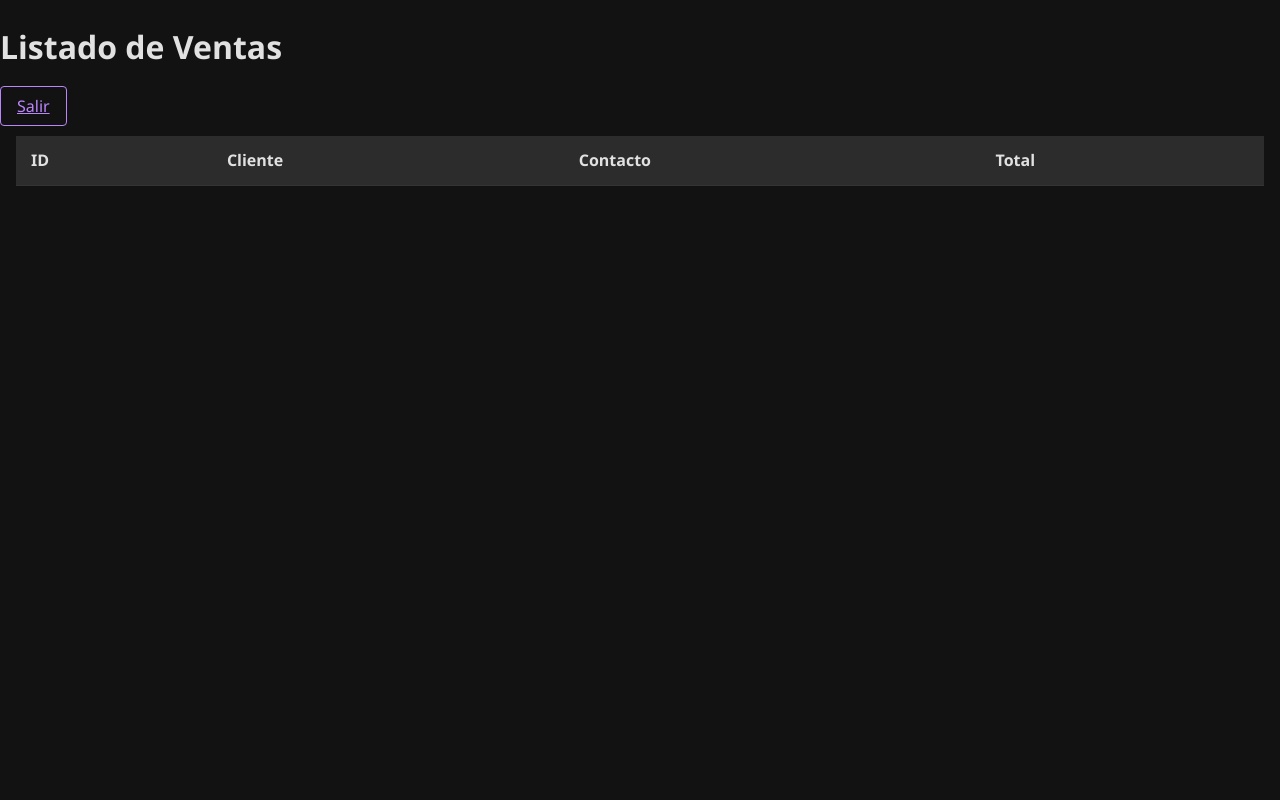
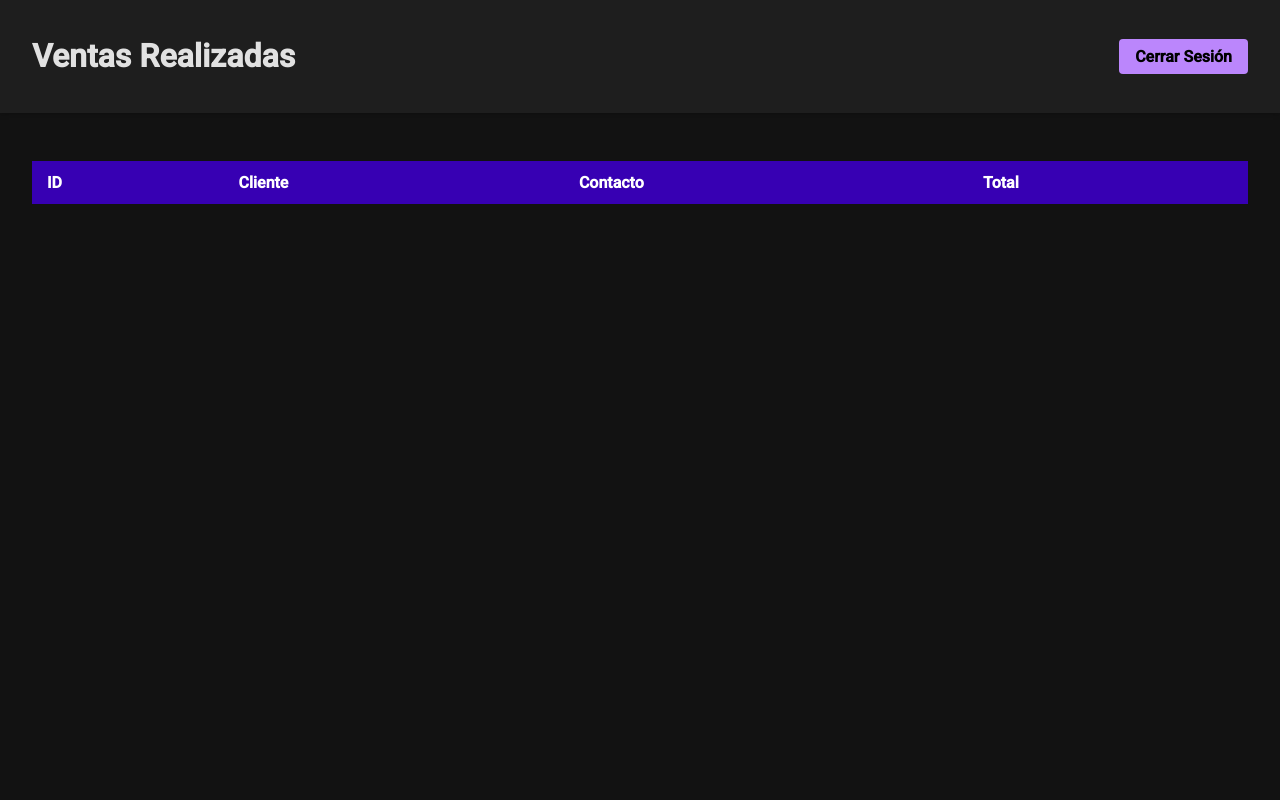
Before and after one commit to julmago/prueba1, a PHP site: page /admin/panel.php in a window 1280 px wide. Run offline with PHP 8.4, Linux system fonts and the light colour scheme; the visitor is signed in with stand-in values (Sample User, id 1); lists and menus that the app fills with data are empty.

Commit message:
Add files via upload

```diff
--- a/admin/panel.php
+++ b/admin/panel.php
@@ -11,8 +11,9 @@ if (isset($ventas[0][0]) && $ventas[0][0] === 'ID') {
     array_shift($ventas);
 }
 
+// Ordenar por fecha (más recientes primero)
 usort($ventas, function($a, $b) {
-    return strtotime($b[1]) - strtotime($a[1]); // Orden descendente
+    return strtotime($b[1]) - strtotime($a[1]);
 });
 ?>
 
@@ -23,11 +24,12 @@ usort($ventas, function($a, $b) {
     <meta name="viewport" content="width=device-width, initial-scale=1.0">
     <title>Panel de Ventas</title>
     <link rel="stylesheet" href="styles.css">
+    <link href="https://fonts.googleapis.com/css2?family=Roboto:wght@400;500&display=swap" rel="stylesheet">
 </head>
 <body class="dark-theme">
-    <header>
-        <h1>Listado de Ventas</h1>
-        <a href="logout.php" class="logout">Salir</a>
+    <header class="header">
+        <h1>Ventas Realizadas</h1>
+        <a href="logout.php" class="logout">Cerrar Sesión</a>
     </header>
 
     <div class="table-container">
@@ -41,12 +43,21 @@ usort($ventas, function($a, $b) {
                 </tr>
             </thead>
             <tbody>
-                <?php foreach ($ventas as $venta): ?>
+                <?php foreach ($ventas as $venta):
+                    $detalles = json_decode($venta[6], true);
+                    $nombre_completo = htmlspecialchars($venta[2]);
+                    $whatsapp = htmlspecialchars($venta[3]);
+                    $total = number_format(floatval($venta[5]), 2);
+                ?>
                 <tr onclick="window.location='detalle_pedido.php?id=<?= $venta[0] ?>'">
                     <td><?= substr($venta[0], 0, 8) ?></td>
-                    <td><?= htmlspecialchars($venta[2]) ?></td>
-                    <td><a href="https://wa.me/<?= $venta[3] ?>" target="_blank"><?= $venta[3] ?></a></td>
-                    <td>$<?= number_format($venta[5], 2) ?></td>
+                    <td><?= $nombre_completo ?></td>
+                    <td onclick="event.stopPropagation()">
+                        <a href="https://wa.me/<?= $whatsapp ?>" class="whatsapp-link" target="_blank">
+                            <?= $whatsapp ?>
+                        </a>
+                    </td>
+                    <td>$<?= $total ?></td>
                 </tr>
                 <?php endforeach; ?>
             </tbody>
--- a/admin/styles.css
+++ b/admin/styles.css
@@ -1,94 +1,194 @@
-/* Estilos generales */
 :root {
-    --bg-color: #121212;
-    --surface: #1e1e1e;
+    --bg-dark: #121212;
+    --surface-dark: #1e1e1e;
     --primary: #bb86fc;
+    --primary-variant: #3700b3;
     --text: #e1e1e1;
     --text-secondary: #a0a0a0;
+    --error: #cf6679;
 }
 
 body.dark-theme {
-    background-color: var(--bg-color);
+    background-color: var(--bg-dark);
     color: var(--text);
-    font-family: 'Segoe UI', Tahoma, Geneva, Verdana, sans-serif;
+    font-family: 'Roboto', sans-serif;
     margin: 0;
     padding: 0;
-    line-height: 1.6;
+    min-height: 100vh;
 }
 
-/* Panel de ventas */
+/* Login */
+.login-container {
+    max-width: 400px;
+    margin: 5vh auto;
+    padding: 2rem;
+    background: var(--surface-dark);
+    border-radius: 8px;
+    box-shadow: 0 2px 10px rgba(0, 0, 0, 0.5);
+    text-align: center;
+}
+
+.login-container h1 {
+    margin-bottom: 1.5rem;
+    color: var(--primary);
+}
+
+.login-container input {
+    width: 100%;
+    padding: 12px;
+    margin-bottom: 1rem;
+    background: #2c2c2c;
+    border: none;
+    border-radius: 4px;
+    color: var(--text);
+}
+
+.login-container button {
+    width: 100%;
+    padding: 12px;
+    background: var(--primary);
+    color: #000;
+    border: none;
+    border-radius: 4px;
+    cursor: pointer;
+    font-weight: bold;
+    transition: background 0.3s;
+}
+
+.login-container button:hover {
+    background: var(--primary-variant);
+    color: white;
+}
+
+.error {
+    color: var(--error);
+    margin-bottom: 1rem;
+}
+
+/* Panel */
+.header {
+    display: flex;
+    justify-content: space-between;
+    align-items: center;
+    padding: 1rem 2rem;
+    background: var(--surface-dark);
+    box-shadow: 0 2px 5px rgba(0, 0, 0, 0.2);
+}
+
+.logout {
+    background: var(--primary);
+    color: #000;
+    padding: 8px 16px;
+    border-radius: 4px;
+    text-decoration: none;
+    font-weight: bold;
+    transition: all 0.3s;
+}
+
+.logout:hover {
+    background: var(--primary-variant);
+    color: white;
+}
+
 .table-container {
+    padding: 2rem;
     overflow-x: auto;
-    padding: 1rem;
 }
 
 table {
     width: 100%;
     border-collapse: collapse;
+    margin-top: 1rem;
 }
 
-th, td {
+th {
+    background: var(--primary-variant);
+    color: white;
     padding: 12px 15px;
     text-align: left;
+}
+
+td {
+    padding: 12px 15px;
     border-bottom: 1px solid #333;
 }
 
-th {
-    background-color: #2c2c2c;
-    position: sticky;
-    top: 0;
+tr:not(:first-child):hover {
+    background: #2a2a2a;
+    cursor: pointer;
 }
 
-tr:hover {
-    background-color: #2a2a2a;
-    cursor: pointer;
+.whatsapp-link {
+    color: #25D366;
+    text-decoration: none;
+    font-weight: bold;
+    display: inline-block;
+    padding: 2px 5px;
+    border-radius: 3px;
+}
+
+.whatsapp-link:hover {
+    text-decoration: underline;
 }
 
 /* Detalle de pedido */
 .detail-container {
-    display: flex;
-    flex-wrap: wrap;
+    display: grid;
+    grid-template-columns: 1fr 1fr;
     gap: 2rem;
-    padding: 1rem;
+    padding: 2rem;
 }
 
-.client-info, .meta-info {
-    flex: 1;
-    min-width: 300px;
-    background: var(--surface);
+.detail-box {
+    background: var(--surface-dark);
     padding: 1.5rem;
     border-radius: 8px;
+    box-shadow: 0 2px 5px rgba(0, 0, 0, 0.1);
 }
 
-.client-info pre {
+.detail-box h2 {
+    color: var(--primary);
+    margin-top: 0;
+    padding-bottom: 0.5rem;
+    border-bottom: 1px solid #333;
+}
+
+.back-btn {
+    display: inline-block;
+    margin-top: 1rem;
+    padding: 8px 16px;
+    background: var(--primary);
+    color: #000;
+    border-radius: 4px;
+    text-decoration: none;
+    font-weight: bold;
+}
+
+.client-details pre {
     white-space: pre-wrap;
-    font-family: inherit;
     background: #2a2a2a;
     padding: 1rem;
     border-radius: 4px;
 }
 
-/* Botones */
-.logout, .back {
-    color: var(--primary);
-    padding: 8px 16px;
-    border: 1px solid var(--primary);
-    border-radius: 4px;
-    transition: all 0.3s;
+.order-details {
+    line-height: 1.8;
 }
 
-.logout:hover, .back:hover {
-    background: var(--primary);
-    color: #000;
+.total-display {
+    font-size: 1.2rem;
+    font-weight: bold;
+    color: var(--primary);
+    margin-top: 1rem;
 }
 
 /* Responsive */
 @media (max-width: 768px) {
+    .detail-container {
+        grid-template-columns: 1fr;
+    }
+
     th, td {
         padding: 8px 10px;
     }
-
-    .detail-container {
-        flex-direction: column;
-    }
 }
```
Also changed, not shown: admin/detalle_pedido.php (+20 -10 lines), admin/index.php (+6 -5 lines).
